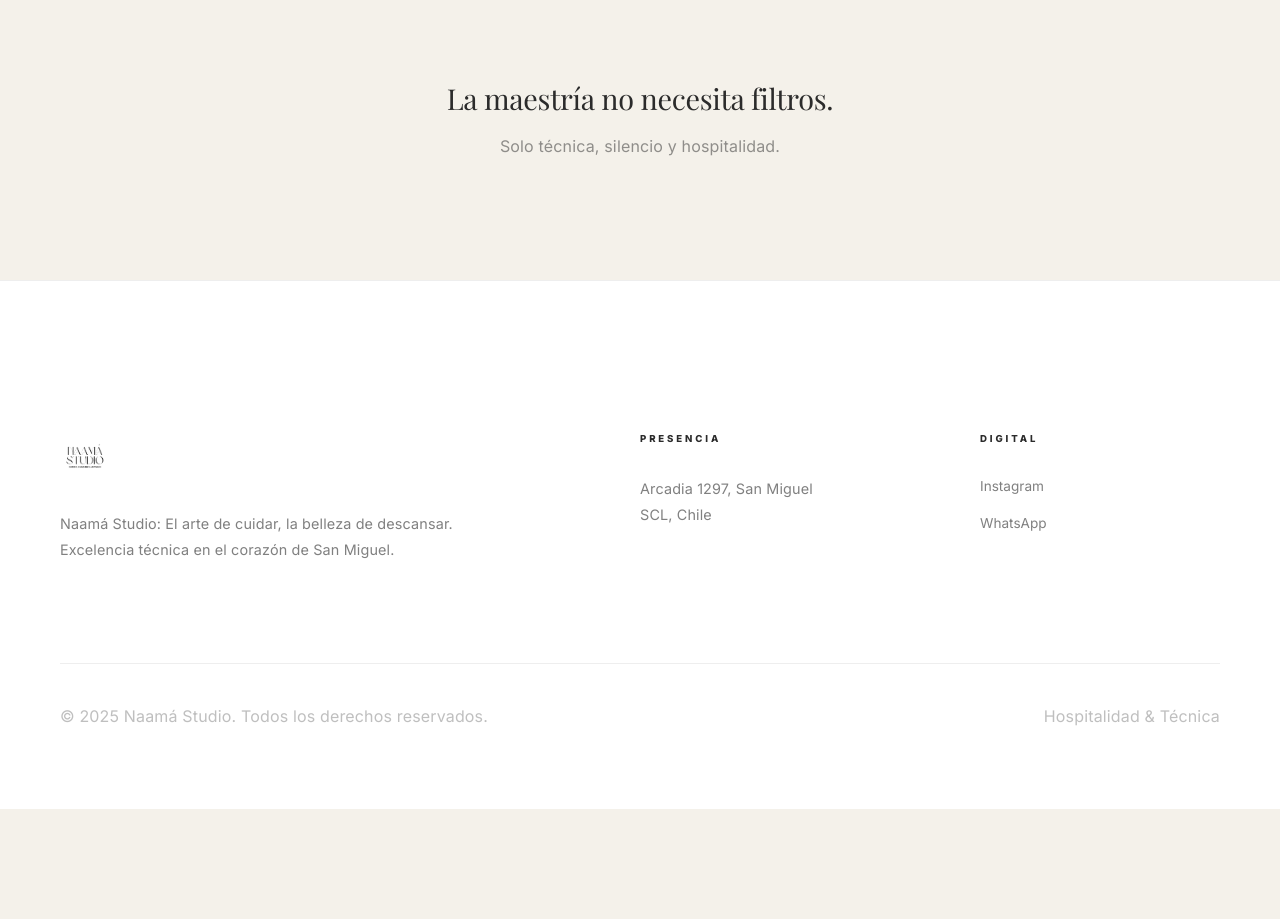
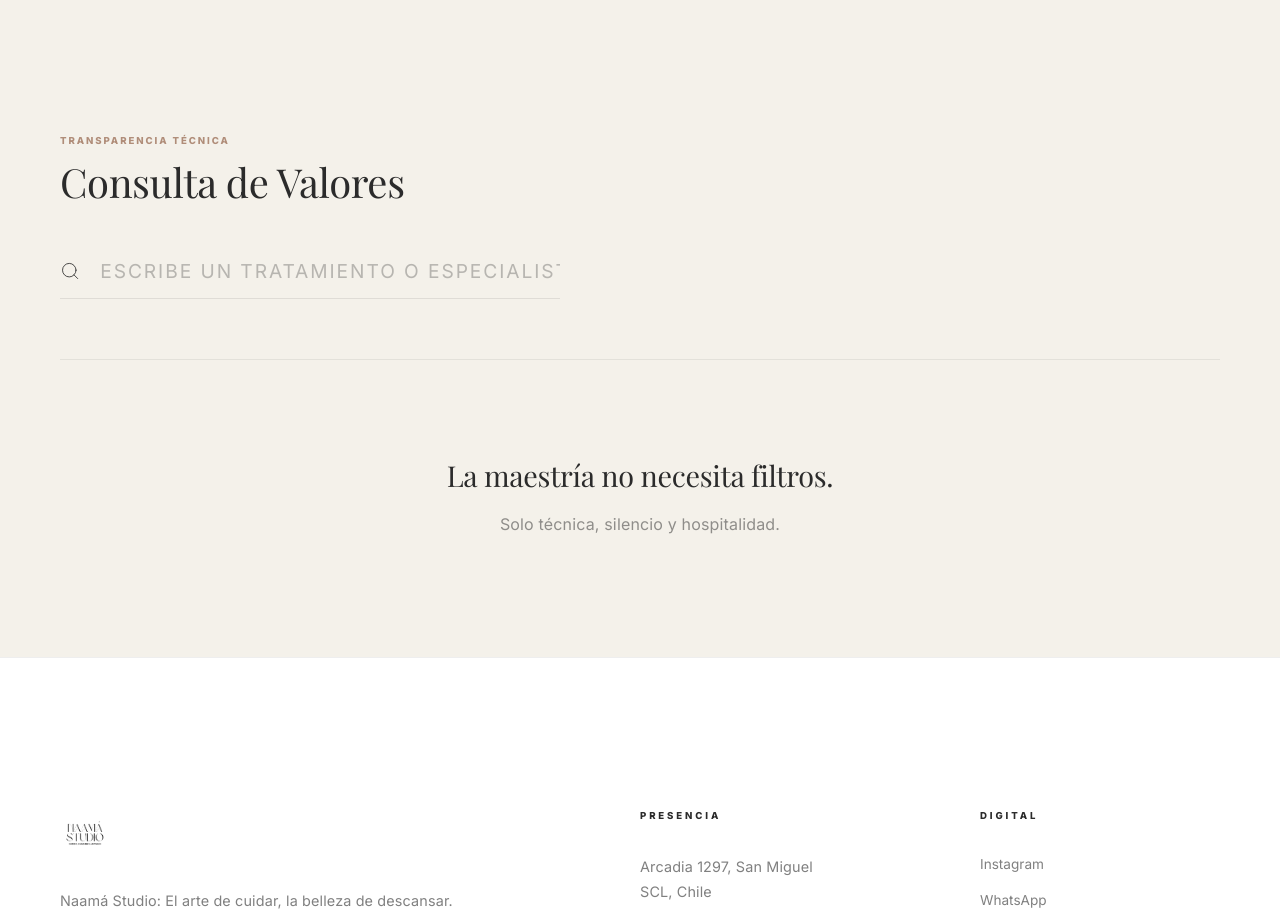
Before and after one commit to InstitutoLael/naama-studio, a React (Vite) app: page /staff in a window 1280 px wide. Shown: the part 1460-2379 px from the top of the page. Before the commit the page ends 2269 px from the top, so only its background shows below. Built offline with nearby package versions, Linux system fonts and the light colour scheme; a web font is replaced by a local one.

Commit message:
Fix: Re-integrate global service search in StaffPage (Precios)

```diff
--- a/src/pages/StaffPage.jsx
+++ b/src/pages/StaffPage.jsx
@@ -1,4 +1,7 @@
-import React from 'react';
+import React, { useState, useMemo } from 'react';
+import { Search } from 'lucide-react';
+import { servicesData } from '../data/servicesData';
+import ServiceCard from '../components/UI/ServiceCard';
 import SEOHead from '../components/SEOHead';
 import '../styles/Global.css';
 import '../styles/StaffPage.css';
@@ -12,6 +15,18 @@ const specialists = [
 ];
 
 const StaffPage = () => {
+  const [searchTerm, setSearchTerm] = useState('');
+
+  const filteredServices = useMemo(() => {
+    if (!searchTerm) return [];
+    const search = searchTerm.toLowerCase();
+    return servicesData.filter(s =>
+      s.name.toLowerCase().includes(search) ||
+      s.worker.toLowerCase().includes(search) ||
+      s.cat.toLowerCase().includes(search)
+    );
+  }, [searchTerm]);
+
   return (
     <div className="staff_page">
       <SEOHead
@@ -41,6 +56,47 @@ const StaffPage = () => {
         ))}
       </main>
 
+      <section className="staff_search_section reveal">
+        <div className="section_header_boutique">
+           <div className="header_left">
+             <span className="world_item_tag">Transparencia Técnica</span>
+             <h2 className="serif" style={{ fontSize: '2.5rem' }}>Consulta de Valores</h2>
+           </div>
+        </div>
+
+        <div className="discovery_bar" style={{ margin: '40px 60px 80px' }}>
+          <div className="search_wrapper">
+            <Search size={22} strokeWidth={1} className="search_icon" />
+            <input
+              type="text"
+              placeholder="Escribe un tratamiento o especialista..."
+              className="staff_input"
+              value={searchTerm}
+              onChange={(e) => setSearchTerm(e.target.value)}
+              style={{ fontSize: '1.2rem' }}
+            />
+          </div>
+        </div>
+
+        {searchTerm && (
+          <div className="services_grid_adaptive">
+            <div className="services_grid">
+              {filteredServices.length > 0 ? (
+                filteredServices.map((service, index) => (
+                  <div key={`${service.name}-${index}`} className="service_card_wrapper reveal">
+                    <ServiceCard service={service} />
+                  </div>
+                ))
+              ) : (
+                <div className="empty_selection">
+                  <p className="serif">No se encontraron resultados para "{searchTerm}"</p>
+                </div>
+              )}
+            </div>
+          </div>
+        )}
+      </section>
+
       <section className="container section-padding reveal" style={{ textAlign: 'center', marginTop: '100px' }}>
          <h2 className="serif" style={{ fontSize: '1.8rem' }}>La maestría no necesita filtros.</h2>
          <p style={{ opacity: 0.5, marginTop: '20px' }}>Solo técnica, silencio y hospitalidad.</p>
--- a/src/styles/StaffPage.css
+++ b/src/styles/StaffPage.css
@@ -85,7 +85,38 @@
   color: rgba(244, 241, 234, 0.5);
 }
 
+.staff_search_section {
+  margin-top: 150px;
+}
+
+.staff_search_section .section_header_boutique {
+  padding: 0 60px;
+  margin-bottom: 20px;
+}
+
+/* Reusing grid architecture from WorldPage for consistency */
+.services_grid {
+  display: grid;
+  grid-template-columns: repeat(3, 1fr);
+  gap: 1.5px;
+  background-color: rgba(43, 43, 43, 0.08);
+  border-top: var(--border-fine);
+  border-bottom: var(--border-fine);
+}
+
+.service_card_wrapper {
+  background-color: var(--bg-linen);
+}
+
+.empty_selection {
+  padding: 100px 0;
+  text-align: center;
+  grid-column: 1 / -1;
+  opacity: 0.3;
+}
+
 @media (max-width: 1200px) {
+  .services_grid { grid-template-columns: repeat(2, 1fr); }
   .staff_grid_editorial { grid-template-columns: repeat(2, 1fr); }
 }
 
@@ -95,4 +126,8 @@
   .staff_grid_editorial { grid-template-columns: 1fr; }
   .staff_card_editorial { padding: 80px 30px; }
   .staff_placeholder_initial { font-size: 6rem; }
+
+  .staff_search_section .section_header_boutique { padding: 0 30px; }
+  .staff_search_section .discovery_bar { margin: 40px 30px 60px !important; }
+  .services_grid { grid-template-columns: 1fr; }
 }
```
